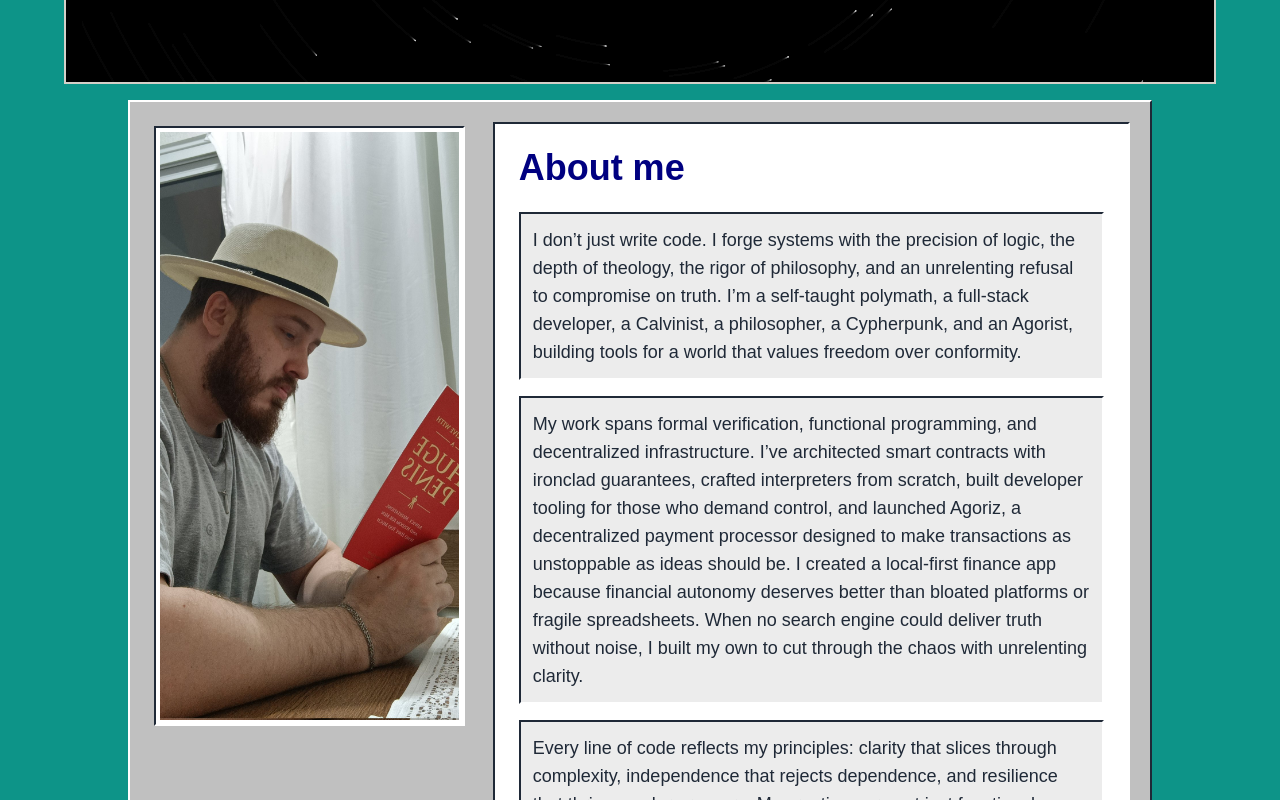
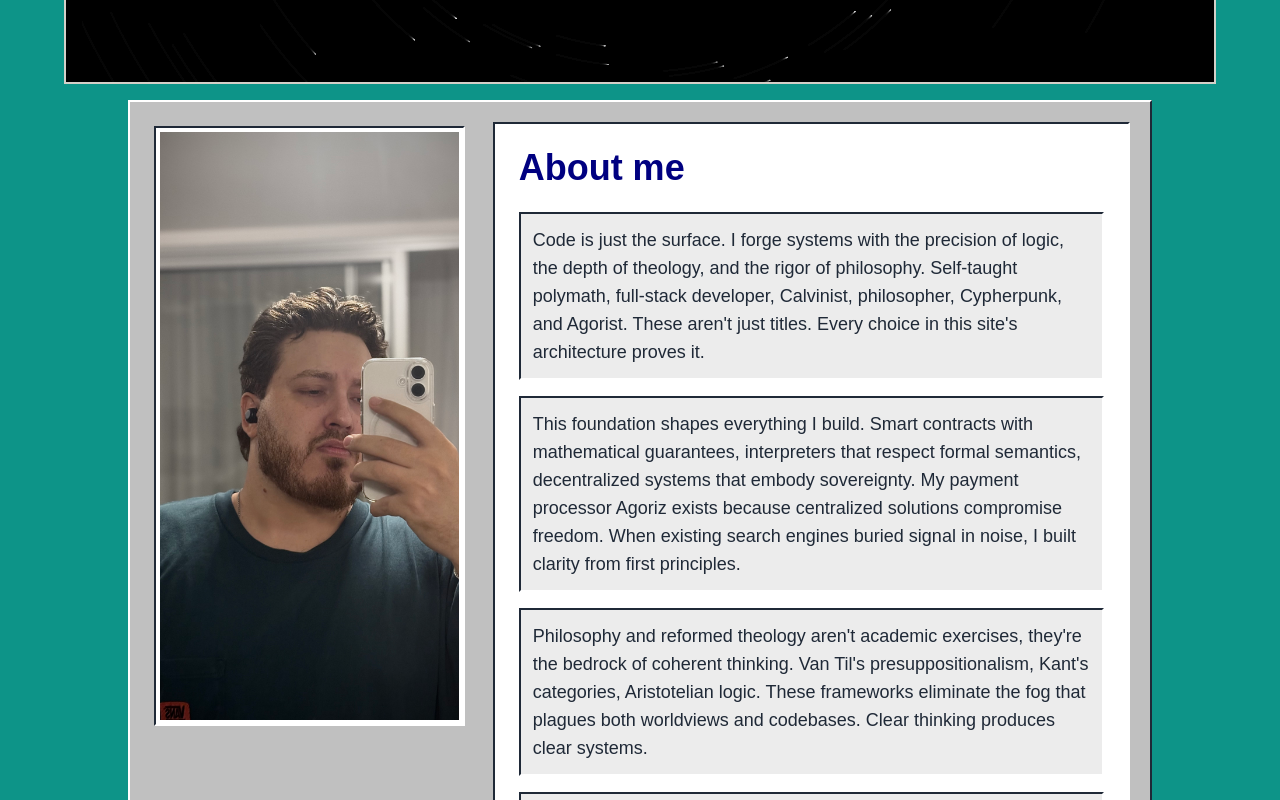
Before and after one commit to SergioBonatto/site, a Next.js app: page / in a window 1280 px wide. Shown: the part 660-1460 px from the top of the page. Built offline with nearby package versions, Linux system fonts and the light colour scheme.

Commit message:
update: about text

```diff
--- a/src/components/About/about.tsx
+++ b/src/components/About/about.tsx
@@ -35,7 +35,7 @@ const WIN95_BORDERS = {
 
 const About: React.FC<AboutProps> = ({
   className,
-  imageSrc = "/image.png",
+  imageSrc = "/eu.jpeg",
   imageAlt = "Photo of me with a red book",
   ...props
 }) => {
@@ -98,19 +98,15 @@ const About: React.FC<AboutProps> = ({
 
             <div className="space-y-3 md:space-y-4 font-['MS Sans Serif'] text-gray-800 md:text-lg">
               {[
-                "I don’t just write code. I forge systems with the precision of logic, the depth of theology, the rigor of philosophy, and an unrelenting refusal to compromise on truth. I’m a self-taught polymath, a full-stack developer, a Calvinist, a philosopher, a Cypherpunk, and an Agorist, building tools for a world that values freedom over conformity.",
+                "Code is just the surface. I forge systems with the precision of logic, the depth of theology, and the rigor of philosophy. Self-taught polymath, full-stack developer, Calvinist, philosopher, Cypherpunk, and Agorist. These aren't just titles. Every choice in this site's architecture proves it.",
 
-                "My work spans formal verification, functional programming, and decentralized infrastructure. I’ve architected smart contracts with ironclad guarantees, crafted interpreters from scratch, built developer tooling for those who demand control, and launched Agoriz, a decentralized payment processor designed to make transactions as unstoppable as ideas should be. I created a local-first finance app because financial autonomy deserves better than bloated platforms or fragile spreadsheets. When no search engine could deliver truth without noise, I built my own to cut through the chaos with unrelenting clarity.",
+                "This foundation shapes everything I build. Smart contracts with mathematical guarantees, interpreters that respect formal semantics, decentralized systems that embody sovereignty. My payment processor Agoriz exists because centralized solutions compromise freedom. When existing search engines buried signal in noise, I built clarity from first principles.",
 
-                "Every line of code reflects my principles: clarity that slices through complexity, independence that rejects dependence, and resilience that thrives under pressure. My creations are not just functional. They’re declarations of sovereignty, built for those who refuse to be managed by middlemen or manipulated by design.",
+                "Philosophy and reformed theology aren't academic exercises, they're the bedrock of coherent thinking. Van Til's presuppositionalism, Kant's categories, Aristotelian logic. These frameworks eliminate the fog that plagues both worldviews and codebases. Clear thinking produces clear systems.",
 
-                "I’m not just a software engineer. I’m a philosopher and reformed theologian who wrestles with metaphysics, epistemology, and sovereignty. I’ve studied Van Til, Kant, and Aristotle, written on the nature of knowledge, and debated freedom versus determinism with a clarity that leaves no room for ambiguity. A foggy worldview breeds foggy systems. I reject both.",
+                "Everything I create serves a deeper purpose: building for a future where my children inherit freedom, not chains. I craft custom Vim tooling because corporate defaults assume dependence. I write to crystallize thought, build to own my tools, learn to reject borrowed assumptions that weaken foundations.",
 
-                "I’m a father who builds not just for today but for a future where my children inherit freedom, not chains. I’m a non-practicing vegan and a cosmopolite who thrives on ideas, not trends. I craft my own Vim tooling because I trust my process over corporate defaults. I write to think clearly, build to own what I use, and learn because I refuse to live by borrowed assumptions.",
-
-                "My projects, like Agoriz, exist because they had to, not for profit, but for principle. They are weapons of clarity in a world of obfuscation, tools for those who see through the haze of centralized control and demand something better.",
-
-                "This site is a window into my world: code that respects logic, writing that honors thought, and systems that answer to no master. If you came for trends or safe consensus, I have nothing for you. If you seek signal, truth, and tools built to endure, dive in. Explore. Challenge the defaults. Build something that matters."
+                "This site reveals my approach: logic-driven code, principled architecture, systems that answer to no master. Signal over noise. Truth over trends. Tools built to endure. Explore carefully, there are easter eggs that reward attention. Want to see more? Check my blog, GitHub, and X. Challenge the defaults and build something that matters."
               ].map((text, index) => (
                 <div
                   key={index}
```
Also changed, not shown: public/eu.jpeg (added).
